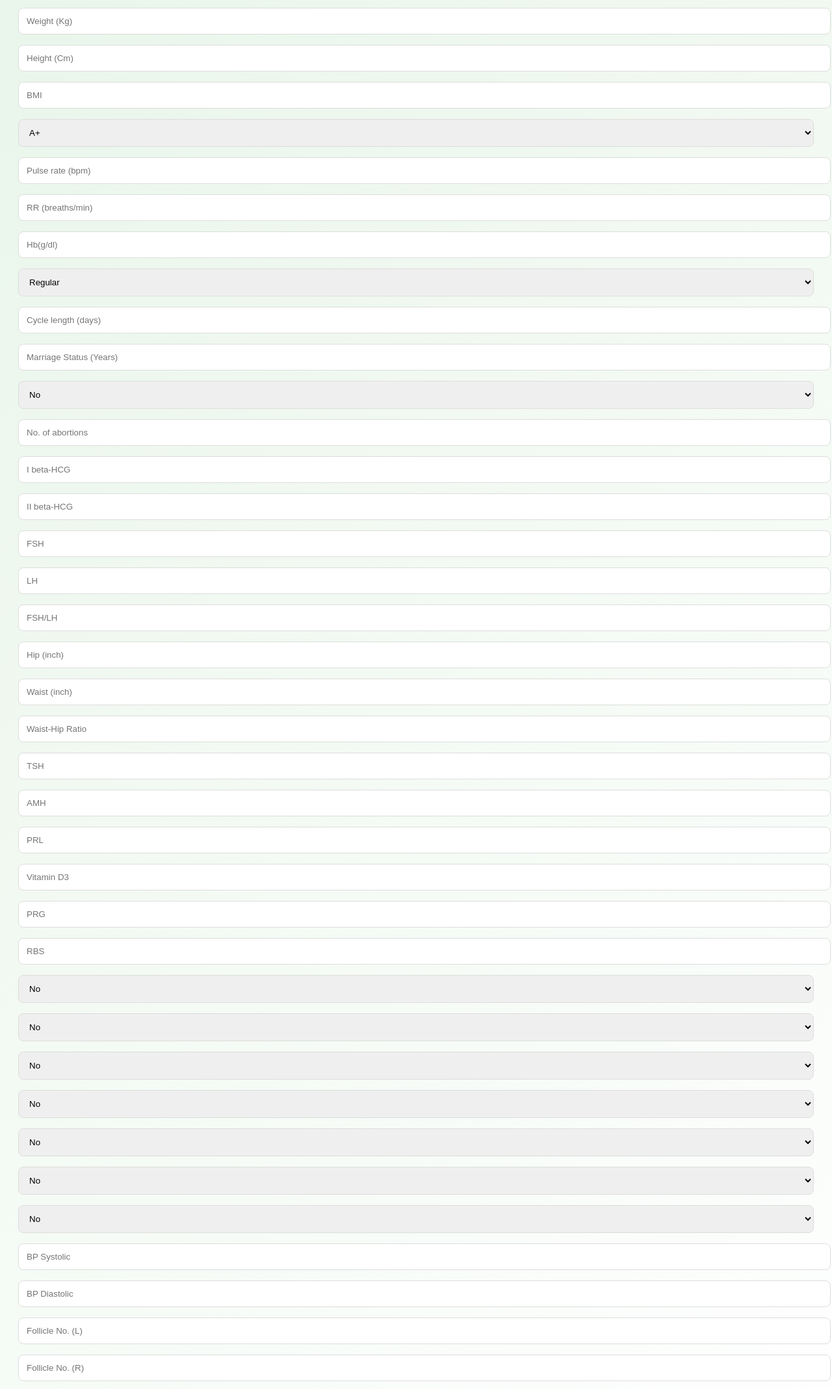
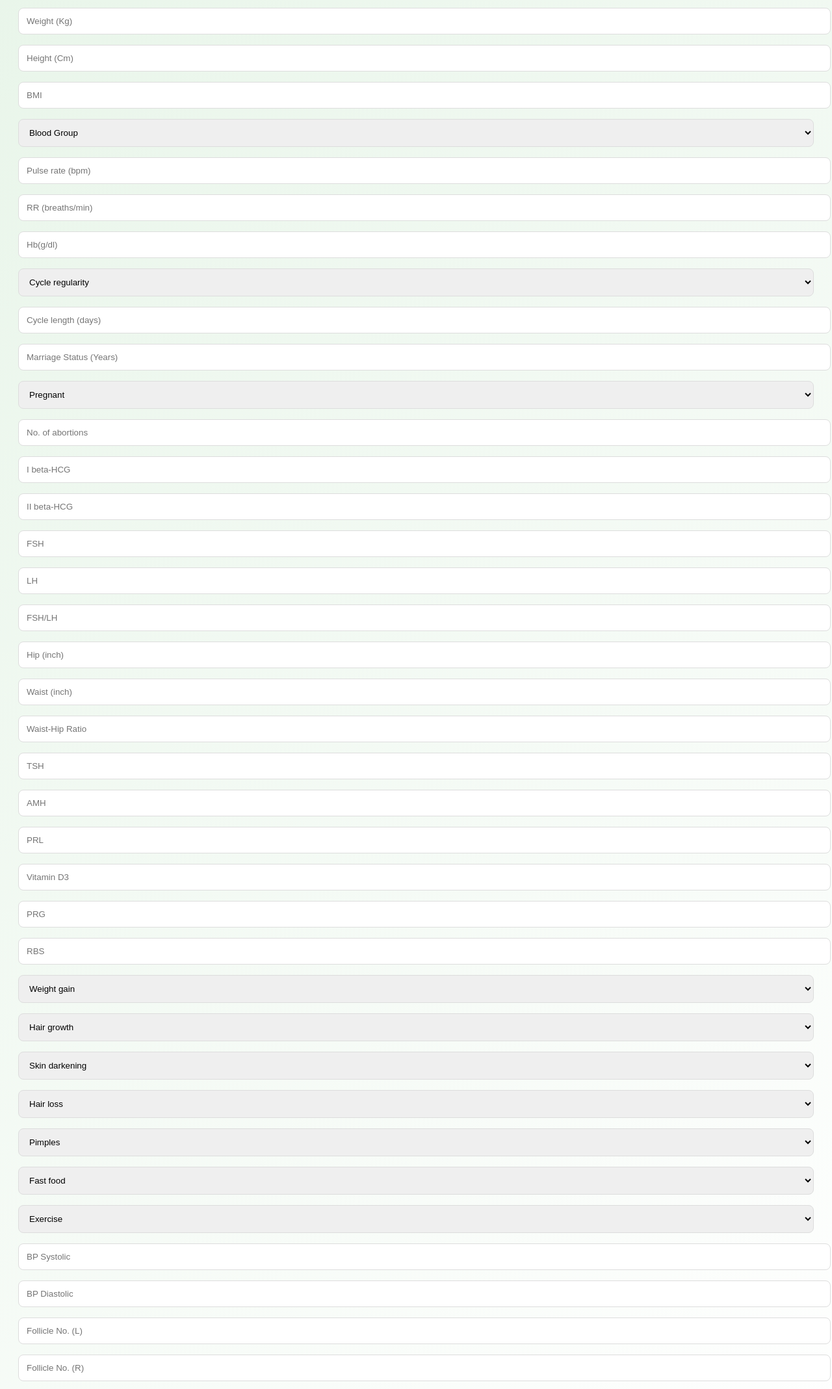
Before and after one commit to khushivansh555-glitch/Pcos-webapp, a Flask app: page /symptom in a window 1280 px wide. Shown: the part 167-2304 px from the top of the page at 65% size. Run offline with Flask 3, Linux system fonts and the light colour scheme; parts of the project's set-up code (start-up, migrations or seed data) failed here and were passed over.

Commit message:
new fetures added

```diff
--- a/app/templates/symptom.html
+++ b/app/templates/symptom.html
@@ -116,6 +116,7 @@ button:hover {
     <input type="number" step="any" name="BMI" placeholder="BMI" required>
 
     <select name="Blood_Group">
+        <option value="" disabled selected>Blood Group</option>
         <option value="1">A+</option>
         <option value="2">A-</option>
         <option value="3">B+</option>
@@ -131,6 +132,7 @@ button:hover {
     <input type="number" step="any" name="Hb" placeholder="Hb(g/dl)" required>
 
     <select name="Cycle">
+        <option value="" disabled selected>Cycle regularity</option>
         <option value="1">Regular</option>
         <option value="0">Irregular</option>
     </select>
@@ -138,7 +140,8 @@ button:hover {
     <input type="number" name="Cycle_length" placeholder="Cycle length (days)" required>
     <input type="number" name="Marriage_Status" placeholder="Marriage Status (Years)" required>
 
-    <select name="Pregnant">
+    <select name="Pregnant" placeholder="Pregnant">
+        <option value="" disabled selected>Pregnant</option>
         <option value="0">No</option>
         <option value="1">Yes</option>
     </select>
@@ -165,36 +168,43 @@ button:hover {
     <input type="number" name="RBS" placeholder="RBS">
 
     <select name="Weight_gain">
+        <option value="" disabled selected>Weight gain</option>
         <option value="0">No</option>
         <option value="1">Yes</option>
     </select>
 
     <select name="Hair_growth" aria-placeholder="Hair_growth">
+        <option value="" disabled selected>Hair growth</option>
         <option value="0">No</option>
         <option value="1">Yes</option>
     </select>
 
     <select name="Skin_darkening" aria-placeholder="Skin_darkening">
+        <option value="" disabled selected>Skin darkening</option>
         <option value="0">No</option>
         <option value="1">Yes</option>
     </select>
 
     <select name="Hair_loss" aria-placeholder="Hair_loss">
+        <option value="" disabled selected>Hair loss</option>
         <option value="0">No</option>
         <option value="1">Yes</option>
     </select>
 
     <select name="Pimples" aria-placeholder="Pimples">
+        <option value="" disabled selected>Pimples</option>
         <option value="0">No</option>
         <option value="1">Yes</option>
     </select>
 
     <select name="Fast_food" aria-placeholder="Fast_food">
+        <option value="" disabled selected>Fast food</option>
         <option value="0">No</option>
         <option value="1">Yes</option>
     </select>
 
     <select name="Exercise" aria-placeholder="Exercise">
+        <option value="" disabled selected>Exercise</option>
         <option value="0">No</option>
         <option value="1">Yes</option>
     </select>
```
Also changed, not shown: users.db.
